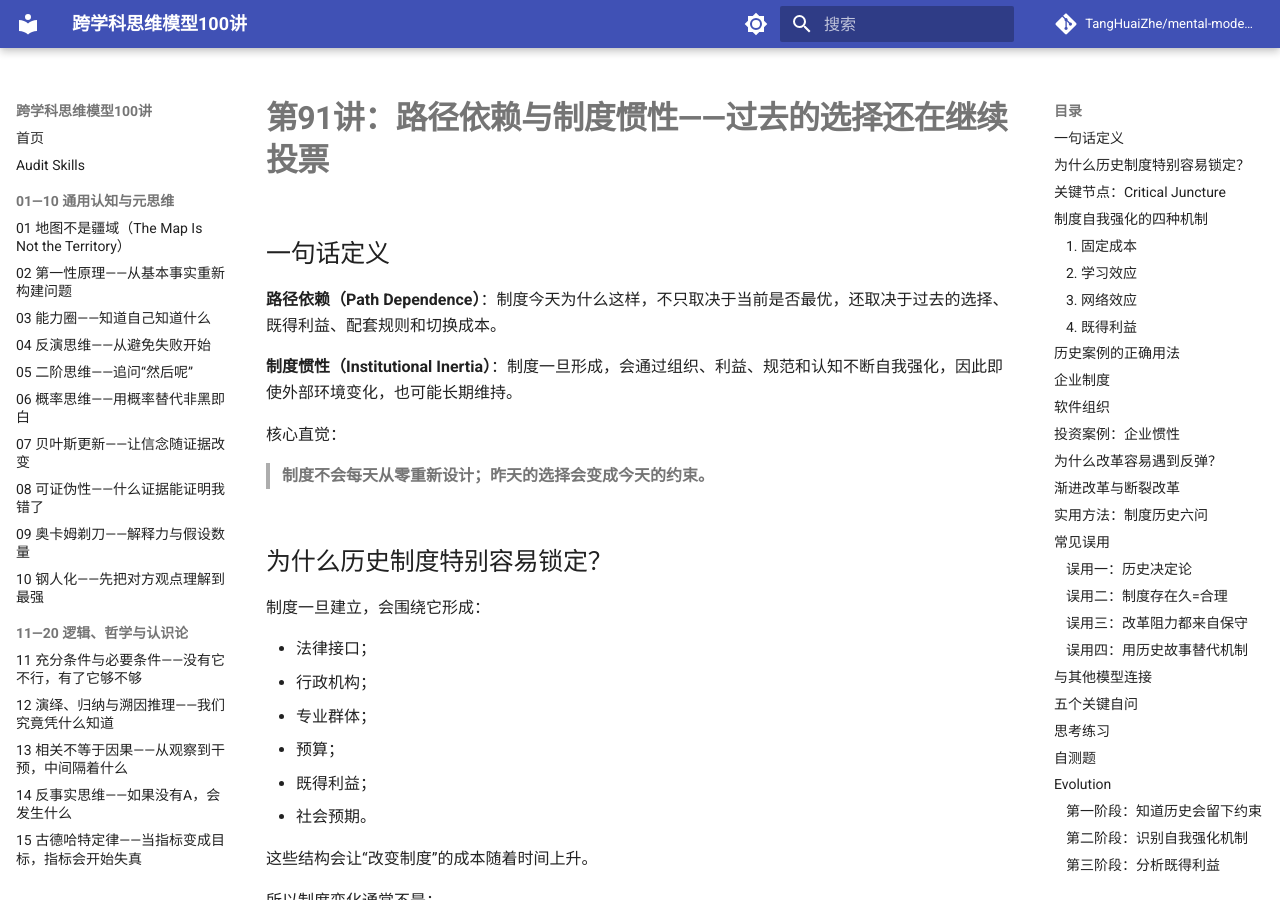
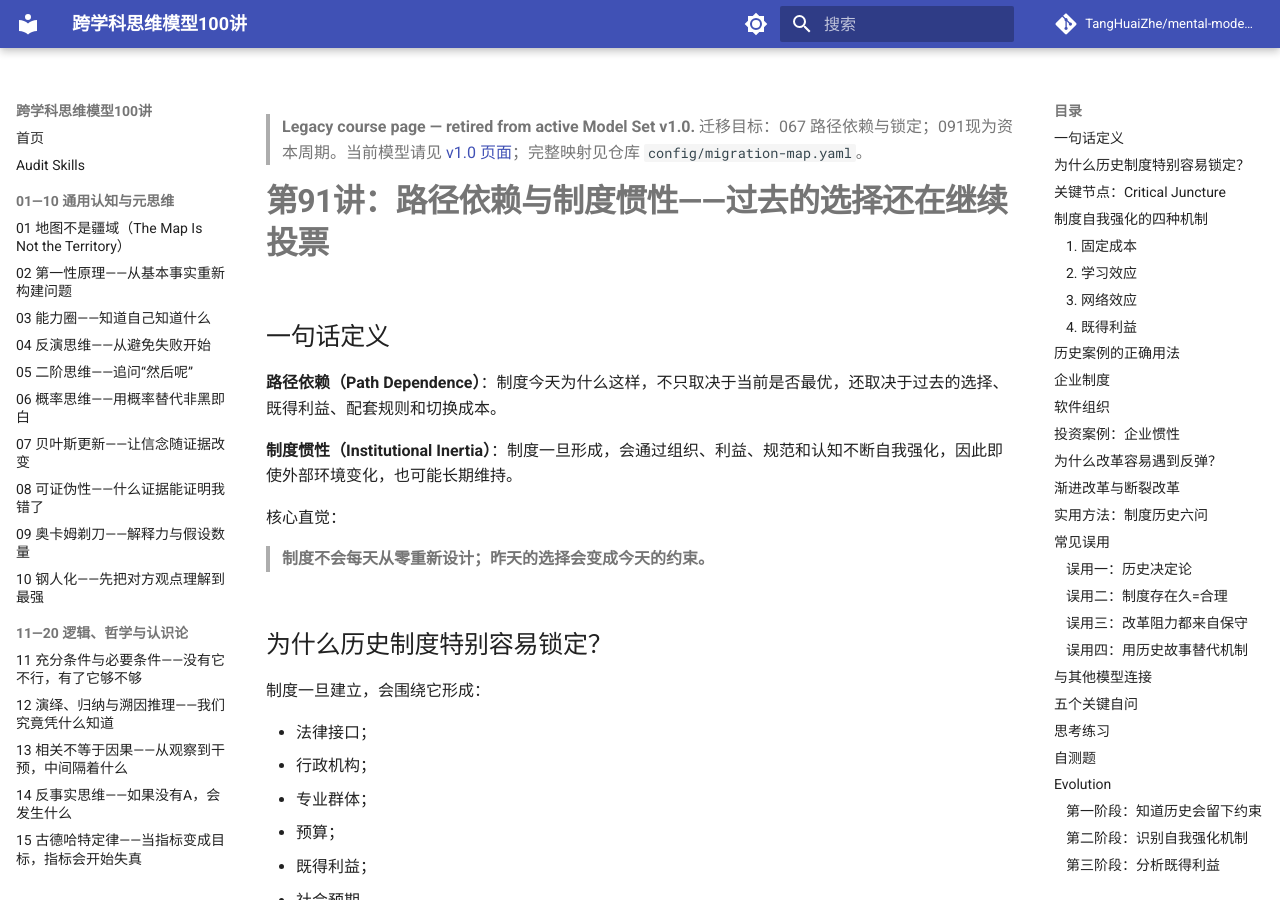
Before and after one commit to TangHuaiZhe/mental-models-audit, an MkDocs documentation site: the page built from docs/course/091-institutional-path-dependence.md, in a window 1280 px wide and 900 px high. Built offline with MkDocs 1.6.1 and Material for MkDocs 9.7.7, drawn with Linux system fonts in a browser that asks for light colours; comment, search, counter and statistics services are not loaded.

Commit message:
docs: mark remaining legacy course pages

```diff
--- a/docs/course/091-institutional-path-dependence.md
+++ b/docs/course/091-institutional-path-dependence.md
@@ -1,3 +1,5 @@
+> **Legacy course page — retired from active Model Set v1.0.** 迁移目标：067 路径依赖与锁定；091现为资本周期。当前模型请见 [v1.0 页面](091-capital-cycle.md)；完整映射见仓库 `config/migration-map.yaml`。
+
 # 第91讲：路径依赖与制度惯性——过去的选择还在继续投票
 
 ## 一句话定义
```
Also changed, not shown: docs/course/053-availability.md (+2 -0 lines), docs/course/057-sunk-cost.md (+2 -0 lines), docs/course/067-path-dependence.md (+2 -0 lines), docs/course/070-antifragility-optionality.md (+2 -0 lines).
